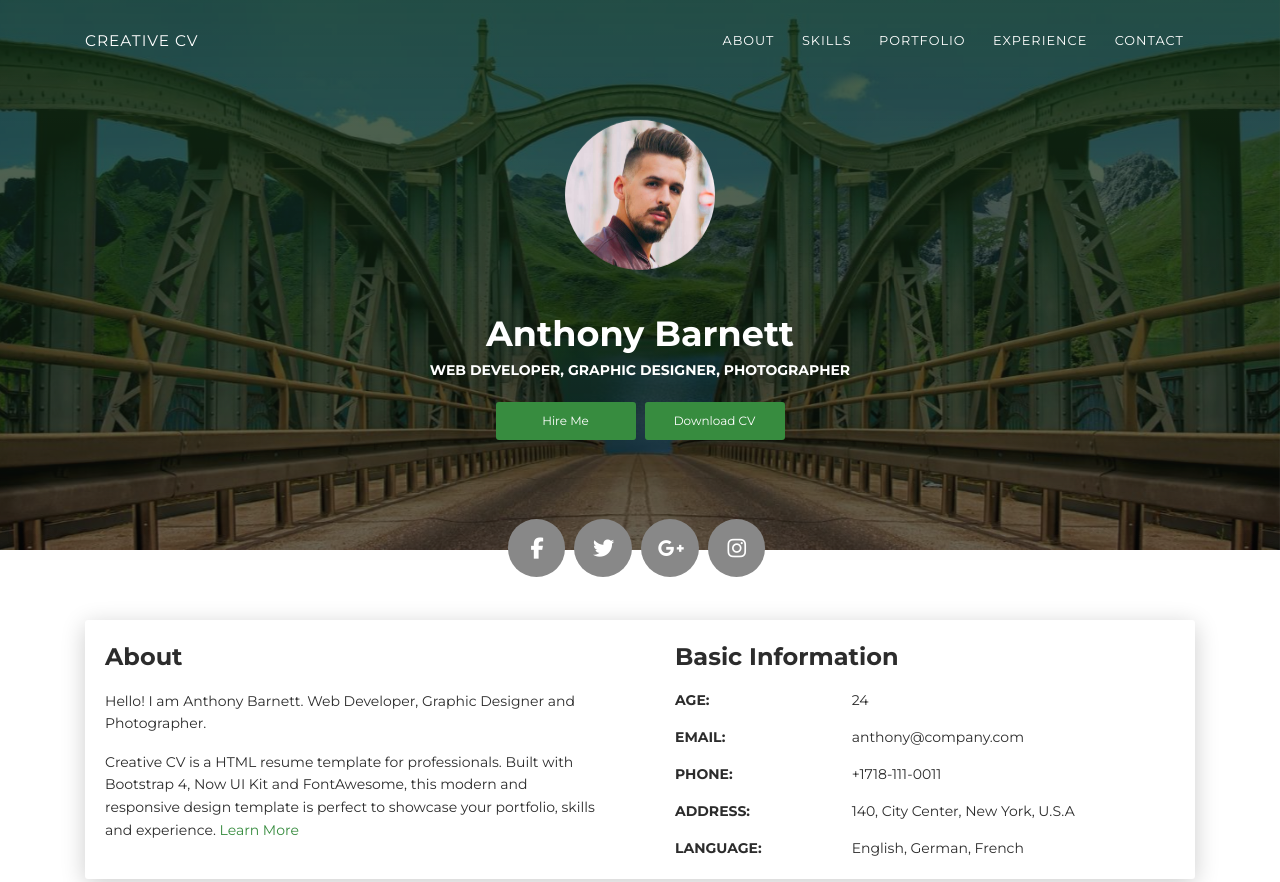
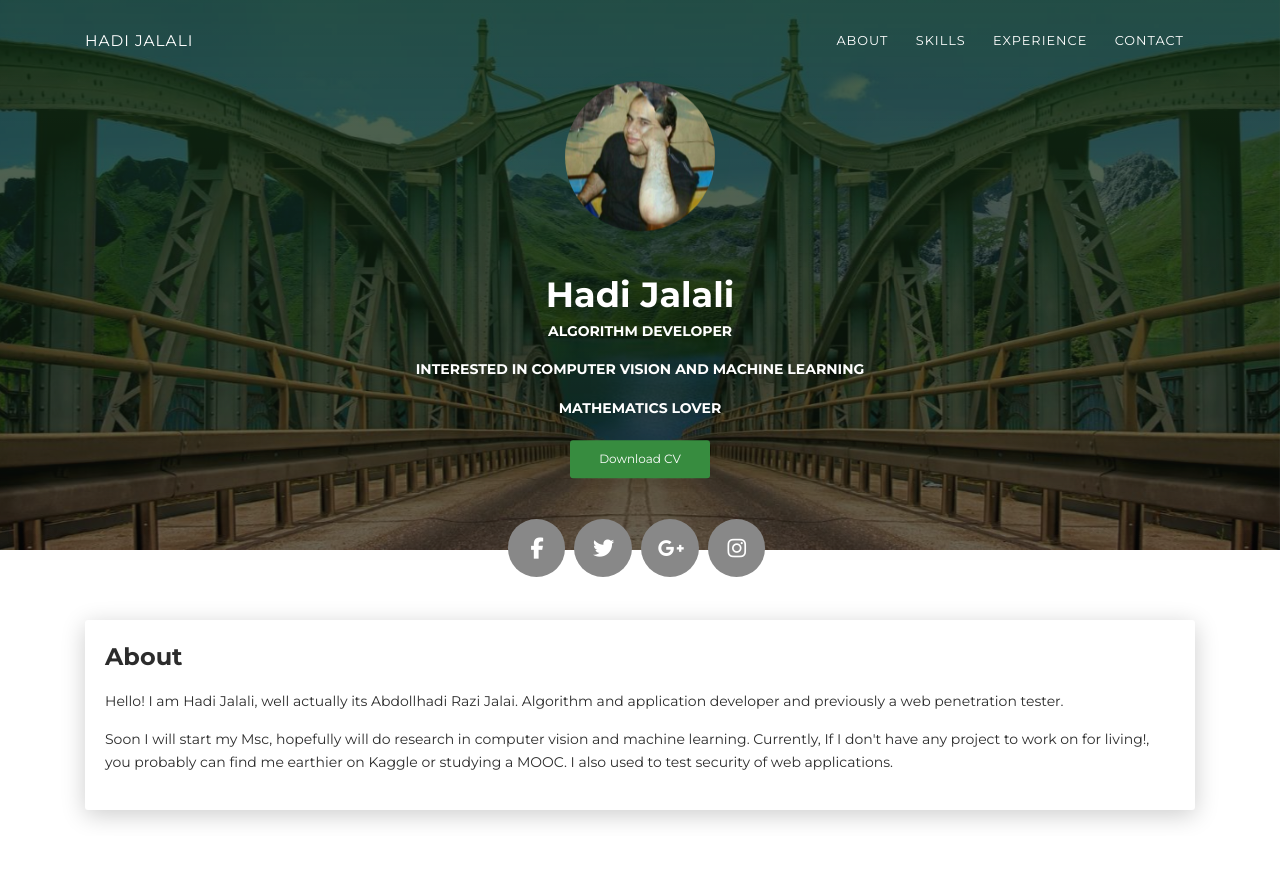
Before and after one commit to HadiJalali/HadiJalali.github.io, a plain HTML site: page index.html in a window 1280 px wide. Shown: the top 882 px of the page. Drawn offline with Linux system fonts and the light colour scheme.

Commit message:
first batch of edits

```diff
--- a/index.html
+++ b/index.html
@@ -4,8 +4,8 @@
     <meta charset="UTF-8">
     <meta http-equiv="X-UA-Compatible" content="IE=edge">
     <meta name="viewport" content="width=device-width, initial-scale=1">
-    <title>Creative CV</title>
-    <meta name="description" content="Creative CV is a HTML resume template for professionals. Built with Bootstrap 4, Now UI Kit and FontAwesome, this modern and responsive design template is perfect to showcase your portfolio, skils and experience."/>
+    <title>Hadi Jalali Personal webpage</title>
+    <meta name="description" content="This is Hadi Jalai personal webpage, reflecting his interests, projects and education."/>
     <link href="https://fonts.googleapis.com/css?family=Montserrat:400,700,200" rel="stylesheet">
     <link href="https://maxcdn.bootstrapcdn.com/font-awesome/latest/css/font-awesome.min.css" rel="stylesheet">
     <link href="css/aos.css" rel="stylesheet">
@@ -17,14 +17,14 @@
       <div class="profile-page sidebar-collapse">
         <nav class="navbar navbar-expand-lg fixed-top navbar-transparent bg-primary" color-on-scroll="400">
           <div class="container">
-            <div class="navbar-translate"><a class="navbar-brand" href="#" rel="tooltip">Creative CV</a>
+            <div class="navbar-translate"><a class="navbar-brand" href="#" rel="tooltip">Hadi Jalali</a>
               <button class="navbar-toggler navbar-toggler" type="button" data-toggle="collapse" data-target="#navigation" aria-controls="navigation" aria-expanded="false" aria-label="Toggle navigation"><span class="navbar-toggler-bar bar1"></span><span class="navbar-toggler-bar bar2"></span><span class="navbar-toggler-bar bar3"></span></button>
             </div>
             <div class="collapse navbar-collapse justify-content-end" id="navigation">
               <ul class="navbar-nav">
                 <li class="nav-item"><a class="nav-link smooth-scroll" href="#about">About</a></li>
                 <li class="nav-item"><a class="nav-link smooth-scroll" href="#skill">Skills</a></li>
-                <li class="nav-item"><a class="nav-link smooth-scroll" href="#portfolio">Portfolio</a></li>
+                <!-- <li class="nav-item"><a class="nav-link smooth-scroll" href="#portfolio">Portfolio</a></li> -->
                 <li class="nav-item"><a class="nav-link smooth-scroll" href="#experience">Experience</a></li>
                 <li class="nav-item"><a class="nav-link smooth-scroll" href="#contact">Contact</a></li>
               </ul>
@@ -41,9 +41,12 @@
       <div class="page-header-image" data-parallax="true" style="background-image: url('images/cc-bg-1.jpg');"></div>
       <div class="container">
         <div class="content-center">
-          <div class="cc-profile-image"><a href="#"><img src="images/anthony.jpg" alt="Image"/></a></div>
-          <div class="h2 title">Anthony Barnett</div>
-          <p class="category text-white">Web Developer, Graphic Designer,  Photographer</p><a class="btn btn-primary smooth-scroll mr-2" href="#contact" data-aos="zoom-in" data-aos-anchor="data-aos-anchor">Hire Me</a><a class="btn btn-primary" href="#" data-aos="zoom-in" data-aos-anchor="data-aos-anchor">Download CV</a>
+          <div class="cc-profile-image"><a href="#"><img src="images/me.jpg" alt="Image"/></a></div>
+          <div class="h2 title"> Hadi Jalali</div>
+          <p class="category text-white">Algorithm Developer</p>
+            <p class="category text-white">Interested in Computer Vision and Machine Learning</p>
+              <p class="category text-white">Mathematics lover</p>
+             <!-- <a class="btn btn-primary smooth-scroll mr-2" href="#contact" data-aos="zoom-in" data-aos-anchor="data-aos-anchor">Hire Me</a> --><a class="btn btn-primary" href="#" data-aos="zoom-in" data-aos-anchor="data-aos-anchor">Download CV</a>
         </div>
       </div>
       <div class="section">
@@ -58,14 +61,14 @@
   <div class="container">
     <div class="card" data-aos="fade-up" data-aos-offset="10">
       <div class="row">
-        <div class="col-lg-6 col-md-12">
+        <div class="col-lg-12 col-md-12">
           <div class="card-body">
             <div class="h4 mt-0 title">About</div>
-            <p>Hello! I am Anthony Barnett. Web Developer, Graphic Designer and Photographer.</p>
-            <p>Creative CV is a HTML resume template for professionals. Built with Bootstrap 4, Now UI Kit and FontAwesome, this modern and responsive design template is perfect to showcase your portfolio, skills and experience. <a href="https://templateflip.com/templates/creative-cv/" target="_blank">Learn More</a></p>
+            <p>Hello! I am Hadi Jalali, well actually its Abdollhadi Razi Jalai. Algorithm and application developer and previously a web penetration tester.</p>
+            <p>Soon I will start my Msc, hopefully will do research in computer vision and machine learning. Currently, If I don't have any project to work on for living!, you probably can find me earthier on Kaggle or studying a MOOC. I also used to test security of web applications.</p>
           </div>
         </div>
-        <div class="col-lg-6 col-md-12">
+<!--         <div class="col-lg-6 col-md-12">
           <div class="card-body">
             <div class="h4 mt-0 title">Basic Information</div>
             <div class="row">
@@ -91,7 +94,7 @@
           </div>
         </div>
       </div>
-    </div>
+    </div>-->
   </div>
 </div>
 <div class="section" id="skill">
@@ -151,7 +154,7 @@
     </div>
   </div>
 </div>
-<div class="section" id="portfolio">
+<!-- <div class="section" id="portfolio">
   <div class="container">
     <div class="row">
       <div class="col-md-6 ml-auto mr-auto">
@@ -282,7 +285,7 @@
       </div>
     </div>
   </div>
-</div>
+</div> -->
 <div class="section" id="experience">
   <div class="container cc-experience">
     <div class="h4 text-center mb-4 title">Work Experience</div>
@@ -392,7 +395,7 @@
     </div>
   </div>
 </div>
-<div class="section" id="reference">
+<!-- <div class="section" id="reference">
   <div class="container cc-reference">
     <div class="h4 mb-4 text-center title">References</div>
     <div class="card" data-aos="zoom-in">
@@ -440,7 +443,7 @@
       </div>
     </div>
   </div>
-</div>
+</div> -->
 <div class="section" id="contact">
   <div class="cc-contact-information" style="background-image: url('images/staticmap.png');">
     <div class="container">
@@ -452,7 +455,7 @@
               <div class="row">
                 <div class="col-md-6">
                   <div class="card-body">
-                    <form action="https://formspree.io/your@email.com" method="POST">
+                    <form action="https://formspree.io/hadirj@gmail.com" method="POST">
                       <div class="p pb-3"><strong>Feel free to contact me </strong></div>
                       <div class="row mb-3">
                         <div class="col">
@@ -492,12 +495,12 @@
                 </div>
                 <div class="col-md-6">
                   <div class="card-body">
-                    <p class="mb-0"><strong>Address </strong></p>
+<!--                     <p class="mb-0"><strong>Address </strong></p>
                     <p class="pb-2">140, City Center, New York, U.S.A</p>
                     <p class="mb-0"><strong>Phone</strong></p>
-                    <p class="pb-2">+1718-111-0011</p>
+                    <p class="pb-2">+1718-111-0011</p> -->
                     <p class="mb-0"><strong>Email</strong></p>
-                    <p>anthony@company.com</p>
+                    <p>hadirj@gmail.com</p>
                   </div>
                 </div>
               </div>
@@ -511,9 +514,9 @@
     </div>
     <footer class="footer">
       <div class="container text-center"><a class="cc-facebook btn btn-link" href="#"><i class="fa fa-facebook fa-2x " aria-hidden="true"></i></a><a class="cc-twitter btn btn-link " href="#"><i class="fa fa-twitter fa-2x " aria-hidden="true"></i></a><a class="cc-google-plus btn btn-link" href="#"><i class="fa fa-google-plus fa-2x" aria-hidden="true"></i></a><a class="cc-instagram btn btn-link" href="#"><i class="fa fa-instagram fa-2x " aria-hidden="true"></i></a></div>
-      <div class="h4 title text-center">Anthony Barnett</div>
+      <div class="h4 title text-center">Hadi Jalali</div>
       <div class="text-center text-muted">
-        <p>&copy; Creative CV. All rights reserved.<br>Design - <a class="credit" href="https://templateflip.com" target="_blank">TemplateFlip</a></p>
+        <p>&copy; All rights reserved.<br>Design - <a class="credit" href="https://templateflip.com" target="_blank">TemplateFlip</a></p>
       </div>
     </footer>
     <script src="js/core/jquery.3.2.1.min.js"></script>
```
Also changed, not shown: images/anthony.jpg (deleted), images/creative-cv-screenshot.png (deleted), images/me.jpg (added), images/photography-1.jpg (deleted), images/photography-2.jpg (deleted), images/photography-3.jpg (deleted), images/photography-4.jpg (deleted), images/project-1.jpg (deleted), images/project-2.jpg (deleted), images/project-3.jpg (deleted), images/project-4.jpg (deleted), images/reference-image-1.jpg (deleted), images/reference-image-2.jpg (deleted), images/reference-image-3.jpg (deleted), 1 more files.
